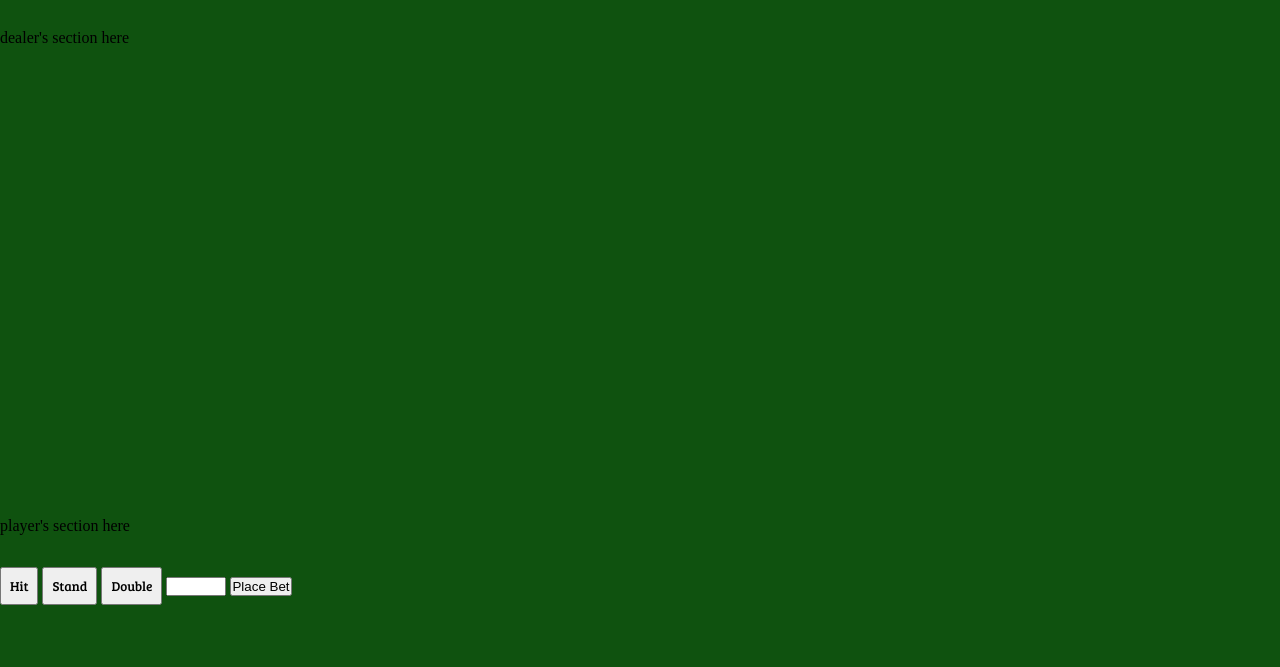
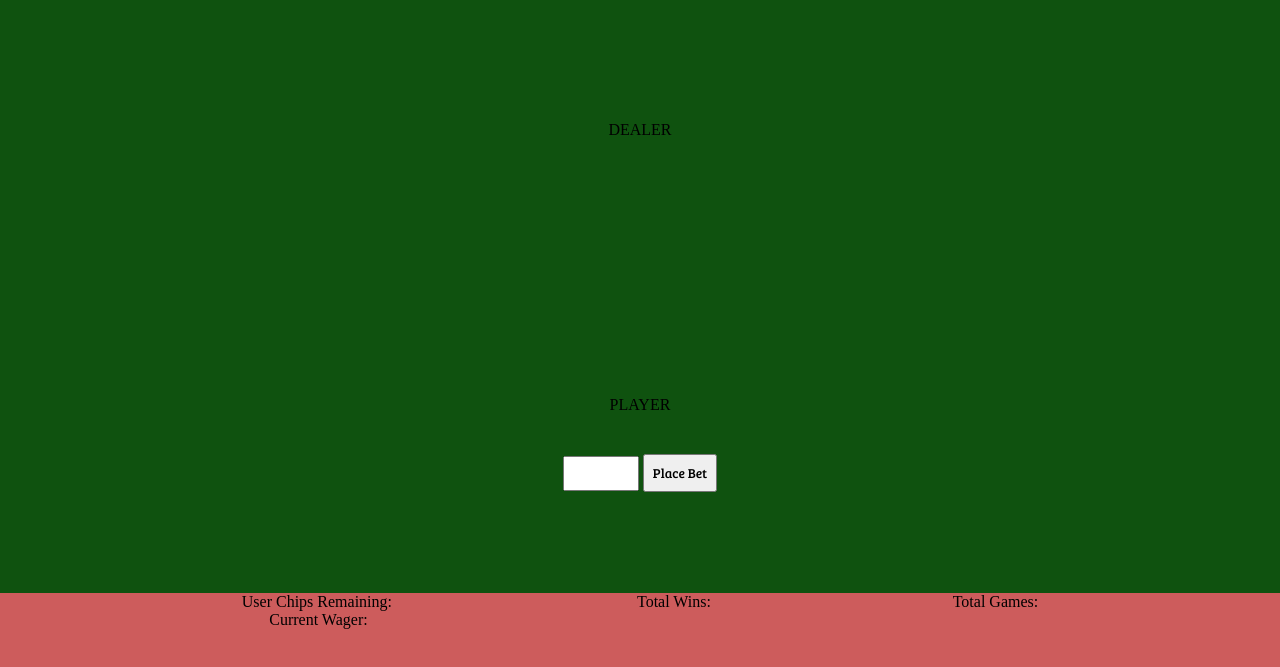
Before and after one commit to WeCanCodeIT/blackjack-awesome-_, a website with bundled scripts: page docs/index.html in a window 1280 px wide. Shown: the part 133-800 px from the top of the page. Built offline with nearby package versions, Linux system fonts and the light colour scheme; a web font is replaced by a local one; what blackjack-dealer-logic would draw is missing.

Commit message:
updated styling, double button now hits, and cards don't show until the bet is made

```diff
--- a/docs/css/css.css
+++ b/docs/css/css.css
@@ -1,6 +1,6 @@
 @import url('https://fonts.googleapis.com/css?family=Abril+Fatface|Bree+Serif|Noto+Serif:400,700|Patua+One|Source+Sans+Pro&display=swap');
 
-/*
+/*  ♠♣♥♦
 font-family: 'Source Sans Pro', sans-serif;
 font-family: 'Noto Serif', serif;
 font-family: 'Bree Serif', serif;
@@ -37,16 +37,41 @@ html {
     font: bold;
 }
 
-.cards {
-    /* ♠♣♥♦ */
+.current__game-stats {
+    align-items: center;
+    display: flex;
+    flex-direction: column;
+    justify-content: flex-start;
+}
+
+.current__game-stats__chips {
+    align-items: center;
+    display: flex;
+    flex-direction: row;
+    justify-content: flex-start;
+}
+
+.current__game-stats__wager {
+    align-items: center;
+    display: flex;
+    flex-direction: row;
+    justify-content: flex-start;
 }
 
 .game__dealer {
+    align-items: center;
     background-color: rgb(15, 82, 15);
+    display: flex;
+    flex-direction: column;
+    justify-content: center;
 }
 
 .game__player {
-    background-color:  rgb(15, 82, 15);;
+    align-items: center;
+    background-color:  rgb(15, 82, 15);
+    display: flex;
+    flex-direction: column;
+    justify-content: center;
 }
 
 .game__player-actions {
@@ -79,20 +104,20 @@ html {
 
 }
 
-.main__header-image img {
-    /* height: auto;
-    width: auto; */
-    /* size: 10%; */
-}
-
 .main__player-stats {
+    align-content: center;
     background-color: indianred;
+    display: flex;
+    flex-direction: row;
+    font-size: 22;
+    justify-content: space-evenly;
 }
 
 .main__wrapper {
     display: grid;
     grid-template-rows: 1fr 8fr 1fr;
     min-height: 100vh;
+    max-height: 100vh;
 }
 
 .playing-card {
@@ -137,3 +162,13 @@ html {
 .playing-card__value {
 
 }
+.user__chips {
+    margin-right: .2rem;
+}
+.wager__container {
+    margin-top: .5rem;
+}
+
+.wager__input {
+    padding: .5rem;
+}
--- a/docs/index.html
+++ b/docs/index.html
@@ -21,12 +21,12 @@
         <section class="main__game">
 
             <section class="game__dealer">
+                <p>DEALER</p>
                 <section class="game__dealer-cards"></section>
-                <p>dealer's section here</p>
             </section>
 
             <section class="game__player">
-                <p>player's section here</p>
+                <p>PLAYER</p>
                 <section class="game__player-cards">
 
                 </section>
@@ -35,9 +35,10 @@
                     <button class="button action__hit">Hit</button>
                     <button class="button action__stand">Stand</button>
                     <button class="button action__double">Double</button>
-
-                    <input class="wager__input" type="number" name="quantity" min="1" max="200">
-                    <button class="action__wager">Place Bet</button>
+                    <div class="wager__container">
+                        <input class="wager__input" type="number" name="quantity" min="1" max="200">
+                        <button class="button action__wager">Place Bet</button>
+                    </div>
 
                 </section>
 
@@ -46,8 +47,22 @@
         </section>
 
         <section class="main__player-stats">
-            <p>Display User's Chips <div class="user__chips"></div><br> Display User's Wager</p>
-            <div class="user__wager"></div>
+            <div class="current__game-stats">
+                <div class="current__game-stats__chips">
+                    <div>User Chips Remaining: </div>
+                    <div class="user__chips"></div>
+                </div>
+                <div class="current__game-stats__wager">
+                    <div>Current Wager: </div>
+                    <div class="user__wager"></div>
+                </div>
+            </div>
+            <div class="total-stats__middle">
+                <div>Total Wins: </div>
+            </div>
+            <div class="total-stats__right">
+                <div>Total Games:</div>
+            </div>
         </section>
     </div>
     <script src="main.js"></script>
--- a/src/index.js
+++ b/src/index.js
@@ -6,41 +6,47 @@ const Dom = require("./utils/Dom");
 
 const playerCard = document.querySelector(".game__player-cards");
 const dealerCard = document.querySelector(".game__dealer-cards");
+
+const wager_button = document.querySelector(".action__wager");
+const hit_button = document.querySelector(".action__hit");
+const stand_button = document.querySelector(".action__stand");
+const double_button = document.querySelector(".action__double");
+
+let userChips = document.querySelector(".user__chips");
+let currentWager = document.querySelector(".user__wager");
+let wagerInput = document.querySelector(".wager__input");
+
+hit_button.hidden = true;
+stand_button.hidden = true;
+double_button.hidden = true;
+wager_button.disabled = false;
+
 singleDeckGame.deal();
-
 const userHand = singleDeckGame.getUserHand();
 const dealerHand = singleDeckGame.getDealerHand();
 
-Dom.displayCards(userHand.getCards(), playerCard);
-Dom.displayCards(dealerHand.getCards(), dealerCard);
-
-console.log(singleDeckGame.getAnte());
-console.log(singleDeckGame.getUserChips());
-
-let userChips = document.querySelector(".user__chips");
 userChips.textContent = singleDeckGame.getUserChips();
-
-let currentWager = document.querySelector(".user__wager");
 currentWager.textContent = singleDeckGame.getAnte();
 
-let wagerInput = document.querySelector(".wager__input");
-// wagerInput.min = singleDeckGame.getAnte();
-
-const hit_button = document.querySelector(".action__hit");
 hit_button.addEventListener("click", () => {
   Dom.clickHit(singleDeckGame);
   playerCard.innerHTML = "";
   Dom.displayCards(userHand.getCards(), playerCard);
 });
 
-const stand_button = document.querySelector(".action__stand");
 stand_button.addEventListener("click", () => {
   Dom.clickStand(singleDeckGame);
   playerCard.innerHTML = "";
   Dom.displayCards(userHand.getCards(), playerCard);
 });
 
-const wager_button = document.querySelector(".action__wager");
+double_button.addEventListener("click", () => {
+  // double wager code goes here
+  Dom.clickHit(singleDeckGame);
+  playerCard.innerHTML = "";
+  Dom.displayCards(userHand.getCards(), playerCard);
+});
+
 wager_button.addEventListener("click", (() => {
   let wager = wagerInput.value;
   Dom.clickWager(singleDeckGame, wager);
@@ -48,5 +54,9 @@ wager_button.addEventListener("click", (() => {
   userChips.textContent = singleDeckGame.getUserChips();
   wagerInput.hidden = true;
   wager_button.hidden = true;
-
+  hit_button.hidden = false;
+  stand_button.hidden = false;
+  double_button.hidden = false;
+  Dom.displayCards(userHand.getCards(), playerCard);
+  Dom.displayCards(dealerHand.getCards(), dealerCard);
 }));
```
